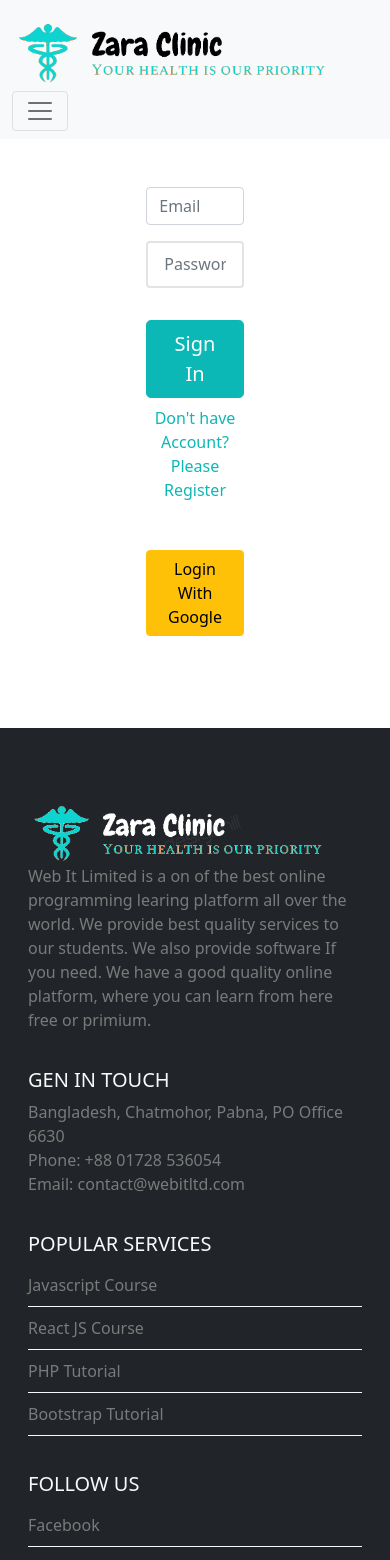
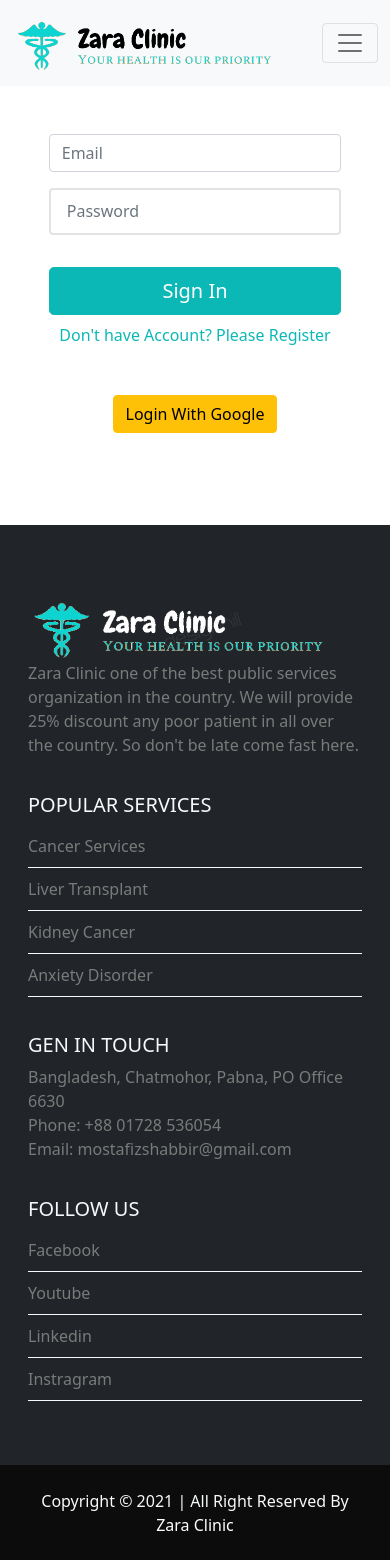
Before and after one commit to shabbir3g/zara-clinic, a React (Create React App) app: page /login in a window 390 px wide. Shown: the top 1560 px of the page. Built offline with nearby package versions, Linux system fonts and the light colour scheme; no server answers.

Commit message:
Responsive full websie

```diff
--- a/src/App.css
+++ b/src/App.css
@@ -46,6 +46,11 @@
   font-weight: 700;
   color: #0cb8b6;
   margin-left: 25px;
+}
+.st-top-header-btn img {
+  width: 35px;
+  height: 35px;
+  border-radius: 50%;
 }
 .st-top-header-btn:hover {
   color: #0cb8b6;
@@ -209,3 +214,61 @@
   background-color: #111;
   color: #fff;
 }
+.login-form {
+  width: 25%;
+}
+.slider-image {
+  width: 100%;
+}
+
+@media only screen and (max-width: 688px) {
+  .login-form {
+    width: 75%;
+  }
+  .st-top-header .st-top-header-in {
+    height: 60px;
+    flex-wrap: wrap;
+    justify-content: space-around;
+    align-items: center;
+    flex-direction: row;
+  }
+  .header-logo,
+  .footer-logo {
+    width: 90%;
+  }
+  .slider-image {
+    width: 50%;
+    margin: auto;
+  }
+  .navbar > .container.header-container {
+    flex-wrap: nowrap;
+  }
+}
+@media only screen and (max-width: 441px) {
+  .st-top-header-btn {
+    font-size: 13px;
+    margin-left: 10px;
+  }
+  .navbar > .container.header-container {
+    flex-wrap: nowrap;
+  }
+}
+@media only screen and (min-width: 689px) and (max-width: 991px) {
+  .slider-image {
+    width: 70%;
+    margin: auto;
+  }
+  .login-form {
+    width: 50%;
+  }
+  .st-top-header .st-top-header-in {
+    height: 60px;
+    flex-wrap: wrap;
+    justify-content: space-around;
+    align-items: center;
+    flex-direction: row;
+  }
+  .navbar > .container.header-container {
+    flex-wrap: nowrap;
+  }
+}
--- a/src/Pages/Authentication/Login/Login.js
+++ b/src/Pages/Authentication/Login/Login.js
@@ -44,7 +44,7 @@
 
     return (
         <div>
-           <div className="login-form mt-5 mx-auto w-25">
+           <div className="login-form mt-5 mx-auto">
 
                 <InputGroup className="mb-3">
                 <FormControl
--- a/src/Pages/Authentication/Register/Register.js
+++ b/src/Pages/Authentication/Register/Register.js
@@ -41,7 +41,7 @@
 
     return (
         <div>
-           <div className="login-form my-5 mx-auto w-25">
+           <div className="login-form my-5 mx-auto">
 
                 <InputGroup className="mb-3">
                 <FormControl
--- a/src/Pages/Contact/Contact.js
+++ b/src/Pages/Contact/Contact.js
@@ -40,7 +40,7 @@
                                 {Envelope}
                             </div>
                             <h6>E-mail</h6>
-                            <a href="mailto:contact@webitltd.com">contact@webitltd.com</a>
+                            <a href="mailto:contact@webitltd.com">mostafizshabbir@gmail.com</a>
                             </div>
                         </Col>
                         <Col xs lg="8">
--- a/src/Pages/Shared/Footer/Footer.js
+++ b/src/Pages/Shared/Footer/Footer.js
@@ -13,8 +13,21 @@
                         <Card.Body className=" bg-dark text-light">
                         <Link to="/"><img className="d-inline-block align-top footer-logo" src={footerLogo} alt="Footer Logo" /></Link>
                         <Card.Text style={{color: '#7a7a7a'}}>
-                            Web It Limited is a on of the best online programming learing platform all over the world. We provide best quality services to our students. We also provide software If you need. We have a good quality online platform, where you can learn from here free or primium.
+                            Zara Clinic one of the best public services organization in the country. We will provide 25% discount any poor patient in all over the country. So don't be late come fast here.
                         </Card.Text>
+                        </Card.Body>
+                    </Card>
+                    </Col>
+                    <Col>
+                    <Card className="border-0">
+                        <Card.Body className=" bg-dark text-light">
+                        <Card.Title className="text-uppercase">Popular Services</Card.Title>
+                            <ul className='footer-services'>
+                                <li><Link to="/">Cancer Services</Link></li>
+                                <li><Link to="/">Liver Transplant</Link></li>
+                                <li><Link to="/">Kidney Cancer</Link></li>
+                                <li><Link to="/">Anxiety Disorder</Link></li>
+                            </ul>
                         </Card.Body>
                     </Card>
                     </Col>
@@ -25,24 +38,8 @@
                         <Card.Text style={{color: '#7a7a7a'}}>
                         Bangladesh, Chatmohor, Pabna, PO Office 6630 <br />
                         Phone: +88 01728 536054 <br />
-                        Email: contact@webitltd.com <br />
+                        Email: mostafizshabbir@gmail.com <br />
                         </Card.Text>
-                        </Card.Body>
-                    </Card>
-                    </Col>
-                    <Col>
-                    <Card className="border-0">
-                        <Card.Body className=" bg-dark text-light">
-                        <Card.Title className="text-uppercase">Popular Services</Card.Title>
-                            <ul className='footer-services'>
-                                <li><Link to="/">Javascript Course</Link></li>
-                                <li><Link to="/">React JS Course</Link></li>
-                                <li><Link to="/">PHP Tutorial</Link></li>
-                                <li><Link to="/">Bootstrap Tutorial</Link></li>
-                            </ul>
-
-
-
                         </Card.Body>
                     </Card>
                     </Col>
@@ -52,10 +49,10 @@
                         <Card.Title className="text-uppercase">Follow Us</Card.Title>
 
                             <ul className='footer-services'>
-                                <li><a rel="noreferrer" target="_blank" href="http://facebook.com/webitlimited">Facebook</a></li>
-                                <li><a rel="noreferrer" target="_blank" href="http://youtube.com/webitltd">Youtube</a></li>
-                                <li><a rel="noreferrer" target="_blank" href="https://www.linkedin.com/in/shabbir4g/">Linkedin</a></li>
-                                <li><a rel="noreferrer" target="_blank" href="https://www.instagram.com/shabbir4g/">Instragram</a></li>
+                                <li><a rel="noreferrer" target="_blank" href="http://facebook.com">Facebook</a></li>
+                                <li><a rel="noreferrer" target="_blank" href="http://youtube.com">Youtube</a></li>
+                                <li><a rel="noreferrer" target="_blank" href="https://www.linkedin.com">Linkedin</a></li>
+                                <li><a rel="noreferrer" target="_blank" href="https://www.instagram.com">Instragram</a></li>
                             </ul>
 
                         </Card.Body>
@@ -65,7 +62,7 @@
 
             </Container>
             <div className="text-light p-4 text-center" style={{backgroundColor: '#0c0c0c'}}>
-                <p className="p-0 m-0">Copyright &copy; 2021 | All Right Reserved By <a className="text-white" rel="noreferrer" target="_blank" href="http://youtube.com/webitltd">Web IT LTD</a> </p>
+                <p className="p-0 m-0">Copyright &copy; 2021 | All Right Reserved By <a className="text-white" rel="noreferrer" target="_blank" href="https://zara-clinic.web.app/">Zara Clinic</a> </p>
             </div>
         </div>
     );
--- a/src/Pages/Shared/Header/Header.js
+++ b/src/Pages/Shared/Header/Header.js
@@ -6,6 +6,7 @@
 
 const Header = () => {
     const {user, logOut} = useAuth();
+
     return (
         <div>
 
@@ -28,8 +29,13 @@
 
             <div>
                 <>
-                    <a href="#appointment" className="st-top-header-btn st-smooth-move">{user.displayName}</a>
-                    <a href="#appointment" className="st-top-header-btn st-smooth-move"> <Button className=" zara-btn" variant="primary" size="sm" onClick={logOut} >Log Out</Button></a>
+                    <span className="st-top-header-btn st-smooth-move">{user.displayName}</span>
+
+                        <span className="st-top-header-btn st-smooth-move"><img src={user.photoURL} alt="" /></span>
+
+
+
+                    <span className="st-top-header-btn st-smooth-move"> <Button className=" zara-btn" variant="primary" size="sm" onClick={logOut} >Log Out</Button></span>
 
                 </>
 
@@ -40,7 +46,7 @@
         </div>
            : '' }
         <Navbar collapseOnSelect expand="lg" bg="light" variant="light">
-        <Container>
+        <Container className="header-container">
         <Navbar.Brand as={Link} to="/">
         <img
             src={logo}
```
Also changed, not shown: src/Pages/Home/Banner/Banner.js (+9 -9 lines), firebase.json (added), 2 other files (tests, documents, lock files or other folders).
